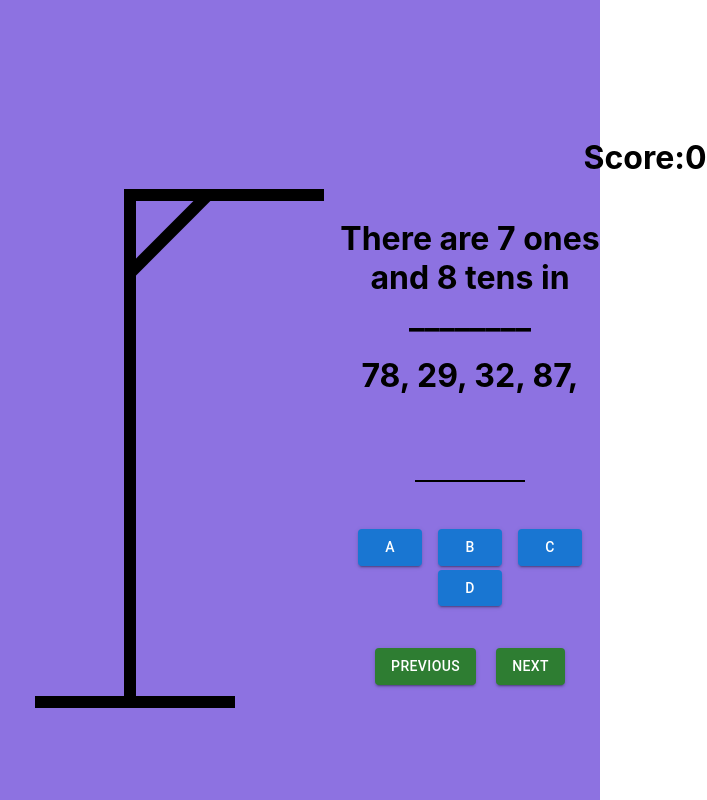
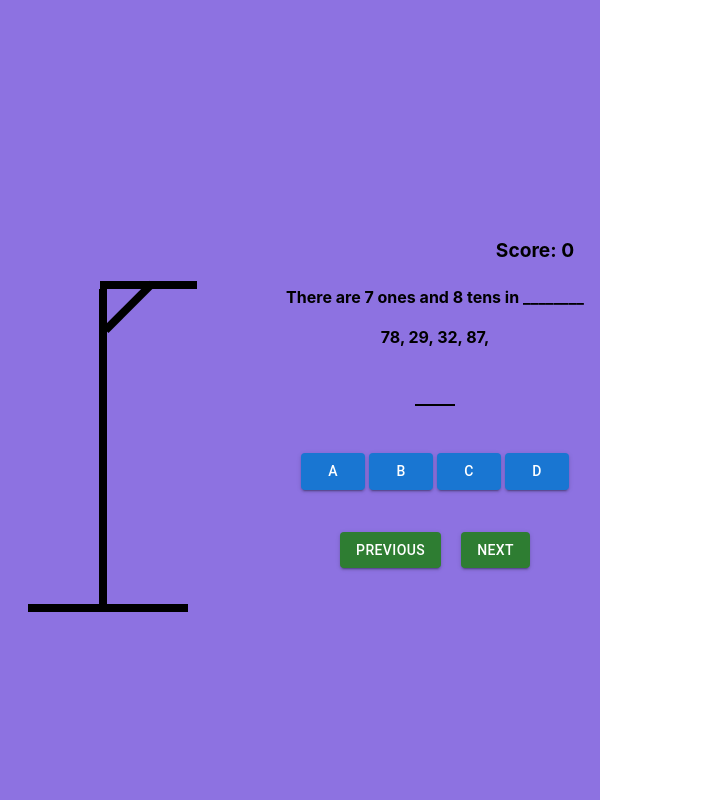
Before and after one commit to Ganapathi-devop/hang-man-prj, a React (Create React App) app: page / in a window 600 px wide. Shown: the whole page, 707 px wide, since content can reach past the window. Built offline with nearby package versions, Linux system fonts and the light colour scheme.

Commit message:
responsive - max - width 600px

```diff
--- a/public/index.html
+++ b/public/index.html
@@ -10,6 +10,9 @@
       content="Web site created using create-react-app"
     />
     <link rel="apple-touch-icon" href="%PUBLIC_URL%/logo192.png" />
+    <!--resoinsive css file  -->
+    <!-- <link rel="stylesheet" href="./responsive.css"/> -->
+    <!--  -->
     <!--
       manifest.json provides metadata used when your web app is installed on a
       user's mobile device or desktop. See https://developers.google.com/web/fundamentals/web-app-manifest/
@@ -24,6 +27,7 @@
       work correctly both with client-side routing and a non-root public URL.
       Learn how to configure a non-root public URL by running `npm run build`.
     -->
+
     <title>React App</title>
   </head>
   <body>
--- a/src/App.css
+++ b/src/App.css
@@ -1,21 +1,20 @@
 :root{
   --item: 0;
 }
+@import url("./components/responsive.css");
 @import url('https://fonts.googleapis.com/css2?family=Grandstander:wght@400;500;700&display=swap');
 @import url('https://fonts.googleapis.com/css2?family=Fruktur&family=Press+Start+2P&display=swap');
 
 .App {
   display: flex;
+  justify-content: space-between;
+  width: 100vw;
+  height: 100vh;
   max-width: 100vw;
   max-height: 100vh;
   background-color: #8D72E1;
 }
 
-.game {
-  display: inherit;
-  width: 100vw;
-  height: 100vh;
-}
 
 .display-none {
   display: none;
--- a/src/App.js
+++ b/src/App.js
@@ -22,14 +22,15 @@ function App() {
   const newHighScoreHandle = (p) => {
     if (p) {
       var appDiv = document.querySelector(".App");
-      console.log("new high score handle");
-      document.querySelector(".App").classList.add("highscore-animation");
-      console.log(document.querySelector(".App"));
-      console.log(<NewHighScoreDiv />);
+      appDiv.classList.add("highscore-animation");
       setTimeout(() => {
-        console.log("appended");
-        setNewHighScore(<NewHighScoreDiv />);
+        setNewHighScore(
+          <NewHighScoreDiv newHighScoreHandle={newHighScoreHandle} />
+        );
       }, 1000);
+    } else {
+      document.querySelector(".App").classList.remove("highscore-animation");
+      setNewHighScore("");
     }
   };
   const gameOverHandle = (p) => {
@@ -65,10 +66,8 @@ function App() {
   };
   return (
     <div className="App">
-      <div className="game">
-        <HangManComp lost={lost.current} hangmanArr={lose} />
-        <QuizComp quiz={Data.quiz} score={getScore} ansChecker={ansChecker} />
-      </div>
+      <HangManComp lost={lost.current} hangmanArr={lose} />
+      <QuizComp quiz={Data.quiz} score={getScore} ansChecker={ansChecker} />
       <RetryDiv
         gameOver={gameOver}
         score={getScore}
@@ -133,7 +132,7 @@ export const RetryDiv = ({
   );
 };
 
-export const NewHighScoreDiv = () => {
+export const NewHighScoreDiv = ({ newHighScoreHandle }) => {
   var letter = "New High Score";
   var letterArr = letter.split("");
   console.log(letterArr);
@@ -150,6 +149,15 @@ export const NewHighScoreDiv = () => {
           })}
         </div>
         <h4 className="glow">{localStorage.getItem("highScore")}</h4>
+        <Button
+          variant="contained"
+          color="primary"
+          onClick={() => {
+            newHighScoreHandle(false);
+          }}
+        >
+          Continue
+        </Button>
       </div>
     </div>
   );
--- a/src/components/HangManComp.jsx
+++ b/src/components/HangManComp.jsx
@@ -19,7 +19,7 @@ export default HangManComp;
 export const FullHangmanDiv = ({lost, hangmanArr}) => {
   return (
     <div className="full-hangman">
-      {lost > 0 ? <div className="strightpole-hangman"></div> : ""}
+      {lost > 0 ? <div className="strightpole-hangman"></div> : '' }
       {hangmanArr?.map((item) => item)}
     </div>
   );
--- a/src/components/QuizComp.jsx
+++ b/src/components/QuizComp.jsx
@@ -1,6 +1,7 @@
 import Button from "@mui/material/Button";
 import { useEffect, useRef, useState } from "react";
 import "./quizcomp.css";
+import "./responsive.css"
 
 function QuizComp(props) {
   const [questionGetter, questionSetter] = useState(props.quiz[1]);
@@ -27,7 +28,8 @@ function QuizComp(props) {
   return (
     <div className="body-quizcomp">
       <div className="score-bar">
-        <h4>Score:</h4> <h4 id="score">{props.score}</h4>
+        {/* <h4>Score: </h4> */}
+         <h4 id="score">Score: {props.score}</h4>
       </div>
       <div className="question-quizcomp">
         <h4 className="question-h4">{questionGetter.qus}</h4>
--- a/src/components/hangmancomp.css
+++ b/src/components/hangmancomp.css
@@ -1,3 +1,4 @@
+@import url("./responsive.css");
 .body-hangmancomp{
     display: flex;
     padding: 10px;
--- a/src/components/quizcomp.css
+++ b/src/components/quizcomp.css
@@ -8,8 +8,8 @@
     width: 50%;
 }
 .score-bar{
-    padding-left:350px ;
-    display: inline-flex;
+    padding-left:500px;
+    display: flex;
     align-content: space-around;
     justify-content: space-around;
     font-size: 2rem;
--- /dev/null
+++ b/src/components/responsive.css
@@ -0,0 +1,55 @@
+/* Extra small devices (phones, 600px and down) */
+@media only screen and (max-width: 600px) {
+    /* app comp */
+    .popup-new-highscore-div button{margin: 1rem;}
+    .jump-animation{font-size: 1.5rem;}
+    .glow{font-size: 1.5rem;}
+    /* quiz comp */
+    .body-quizcomp{width: 55%; max-width: 55%;}
+    .score-bar{padding-left: 0px; font-size: 1.2rem;}
+    .question-quizcomp h4{font-size: 1rem;}
+    .question-img img{max-width: 50px;}
+    .ans-divs{padding: 0%; width:2.5rem; height: 2rem;}
+    .ans-divs h1{font-size: 1rem;}
+    .inputkeys{max-width: 100%;}
+    .inputkeys > button{width: 1rem;}
+
+    /* hangman comp */
+    .body-hangmancomp{width: 40%; padding: 0%;}
+    .top-pole{width: 6.1rem; left: 45px; height: .5rem;}
+    .stright-pole{height: 20rem; width: .5rem;}
+    .bottom-pole{width: 10rem; height: .5rem;}
+    .side-pole{width: 4.1rem; height: .5rem; top: 75px; left: 25px;}
+    .full-hangman{width: 100px; height: 100px;}
+    .strightpole-hangman{width: .3rem; height: 2rem; left: 9.1rem; top: 3rem;}
+    .head-hangman{width: 2.5rem; height: 2.5rem; border: 3px solid; left: 7.8rem; top: 3rem;}
+    .body-hangman{width: .2rem; border: none; height: 9rem; left: 9.2rem; top: 2.8rem;}
+    .lefthand-hangman{border: none; width: .2rem; height: 5rem; top: -5.8rem; left: 7.55rem; transform: rotate(42deg);}
+    .righthand-hangman{border: none; width: .2rem; height: 5rem; top: -10.75rem; left: 10.9rem; transform: rotate(-42deg);}
+    .leftleg-hangman{border: none; width: .2rem; height: 5rem; top: -8rem; left: 7.56rem; transform: rotate(42deg);}
+    .rightleg-hangman{border: none; width: .2rem; height: 5rem; top: -13rem; left: 10.9rem; transform: rotate(-42deg);}
+}
+
+/* Small devices (portrait tablets and large phones, 600px and up) */
+@media only screen and (min-width: 600px) {
+    .score-bar{padding-left: 200px;}
+
+
+}
+
+/* Medium devices (landscape tablets, 768px and up) */
+@media only screen and (min-width: 768px) {
+
+}
+
+/* Large devices (laptops/desktops, 992px and up) */
+@media only screen and (min-width: 992px) {
+
+}
+
+/* Extra large devices (large laptops and desktops, 1200px and up) */
+@media only screen and (min-width: 1200px) {
+    .score-bar{
+        padding-left: 500px;
+    }
+}
```
